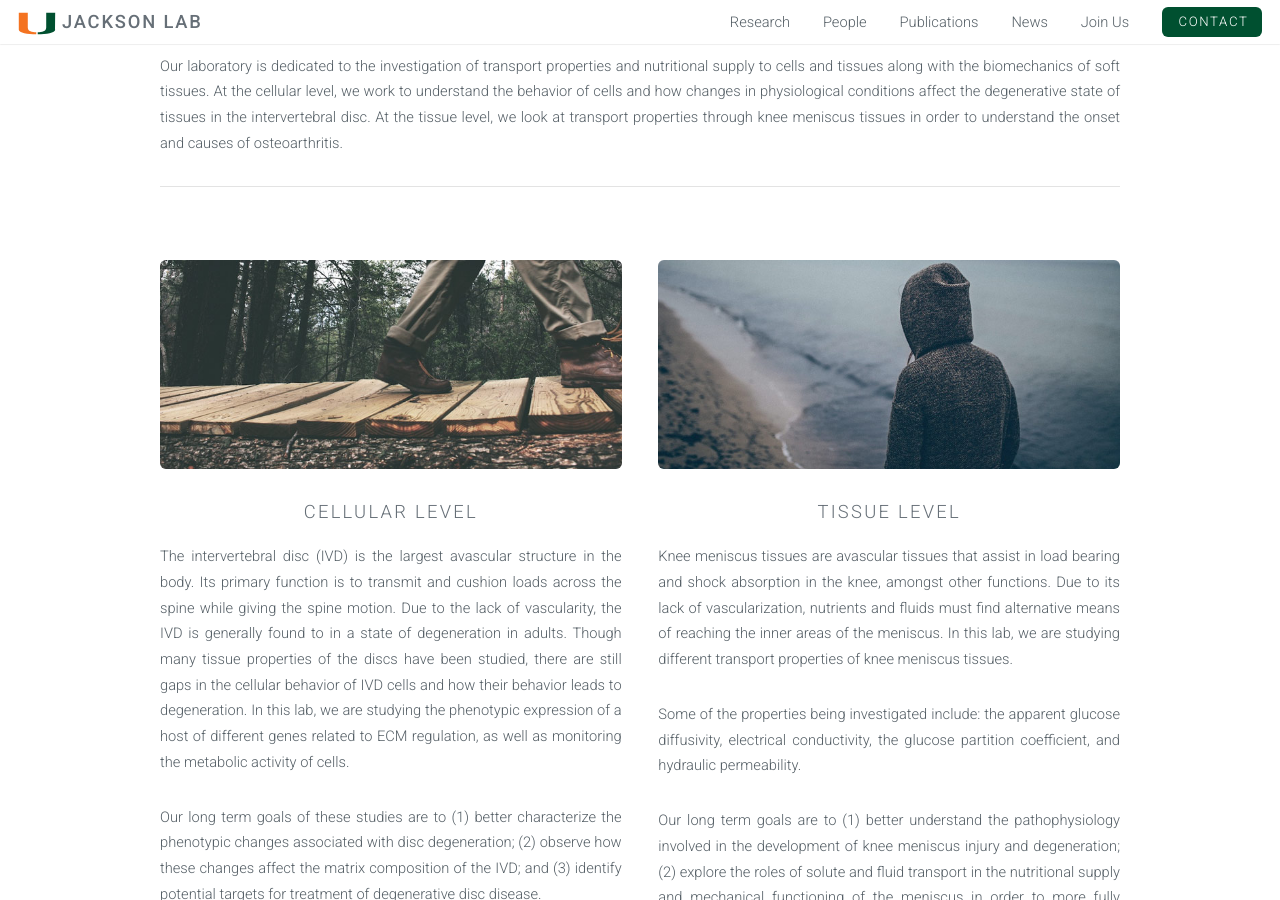
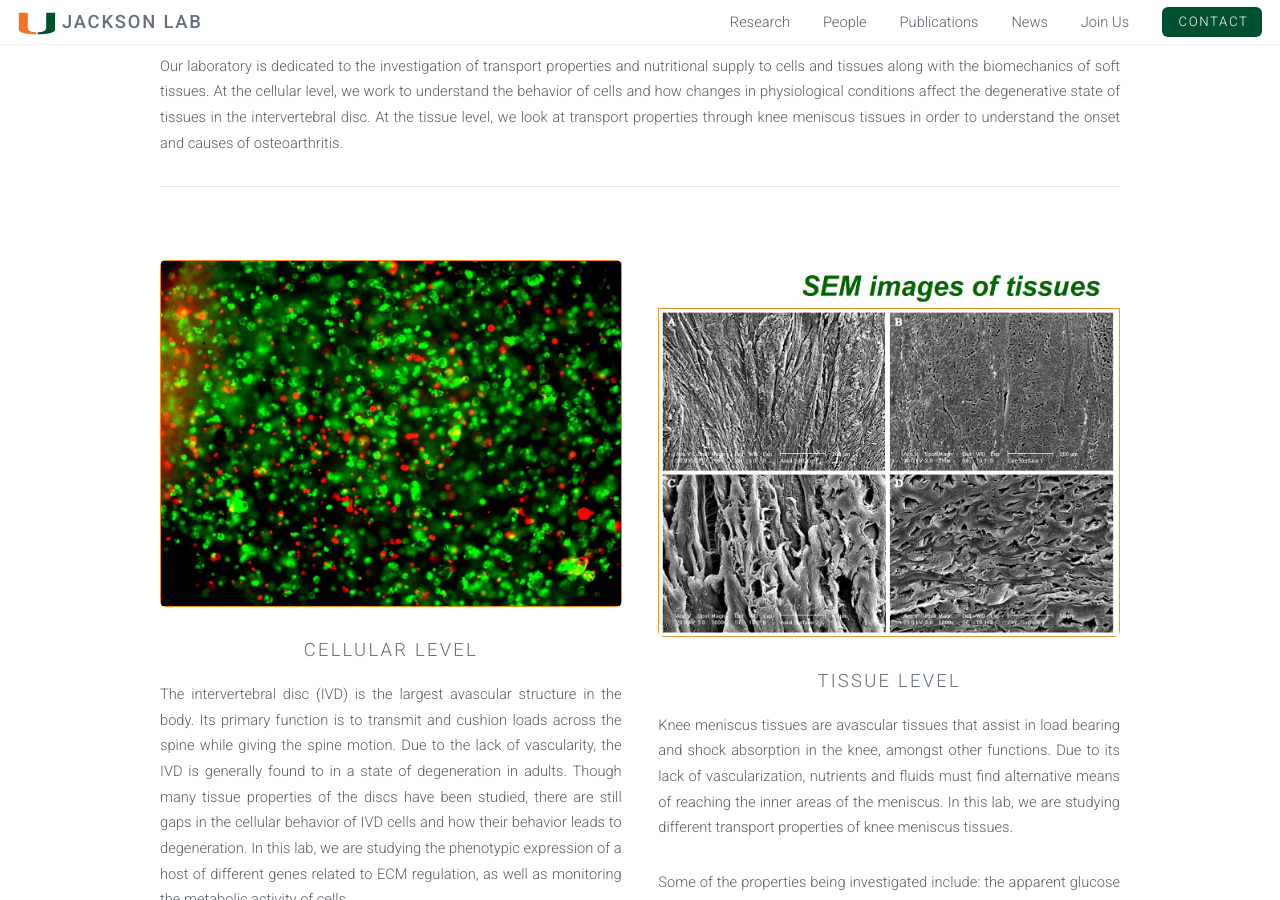
Before and after one commit to jbmcmahan/jacksonlab, a Jekyll site: the page built from research.html, in a window 1280 px wide and 900 px high, scrolled down 586 px. Built offline with Jekyll 4.4.1, drawn with Linux system fonts in a browser that asks for light colours.

Commit message:
pictures

```diff
--- a/research.html
+++ b/research.html
@@ -21,7 +21,7 @@
         <div class="row">
             <div class="6u">
                 <section class="special">
-                    <a href="{{ site.baseurl }}/cells.html" class="image fit"><img src="{{ site.baseurl }}/images/pic01.jpg" alt="" /></a>
+                    <a href="{{ site.baseurl }}/cells.html" class="image fit"><img src="{{ site.baseurl }}/images/live-dead.jpg" alt="" /></a>
                     <h3>Cellular Level</h3>
                     <p class="justify">The intervertebral disc (IVD) is the largest avascular structure in the body. Its primary
                     function is to transmit and cushion loads across the spine while giving the spine motion. Due
@@ -42,7 +42,7 @@
             </div>
             <div class="6u">
                 <section class="special">
-                    <a href="{{ site.baseurl }}/tissues.html" class="image fit"><img src="{{ site.baseurl }}/images/pic02.jpg" alt="" /></a>
+                    <a href="{{ site.baseurl }}/tissues.html" class="image fit"><img src="{{ site.baseurl }}/images/sem-tissue.jpg" alt="" /></a>
                     <h3>Tissue Level</h3>
                     <p class="justify"> Knee meniscus tissues are avascular tissues that assist in load bearing and shock absorption
                     in the knee, amongst other functions. Due to its lack of vascularization, nutrients and fluids
```
Also changed, not shown: images/live-dead.jpg (added), images/sem-tissue.jpg (added).
